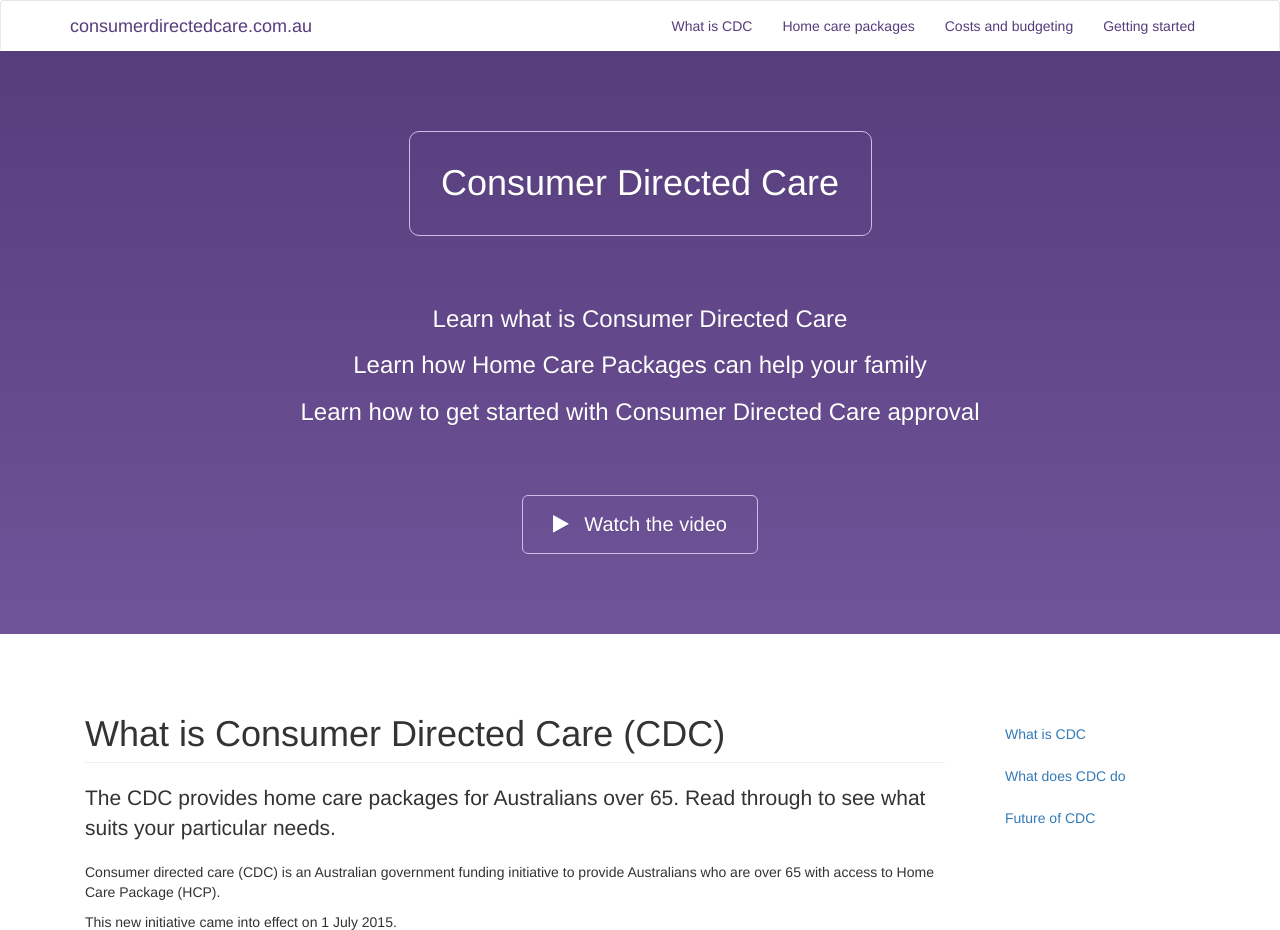
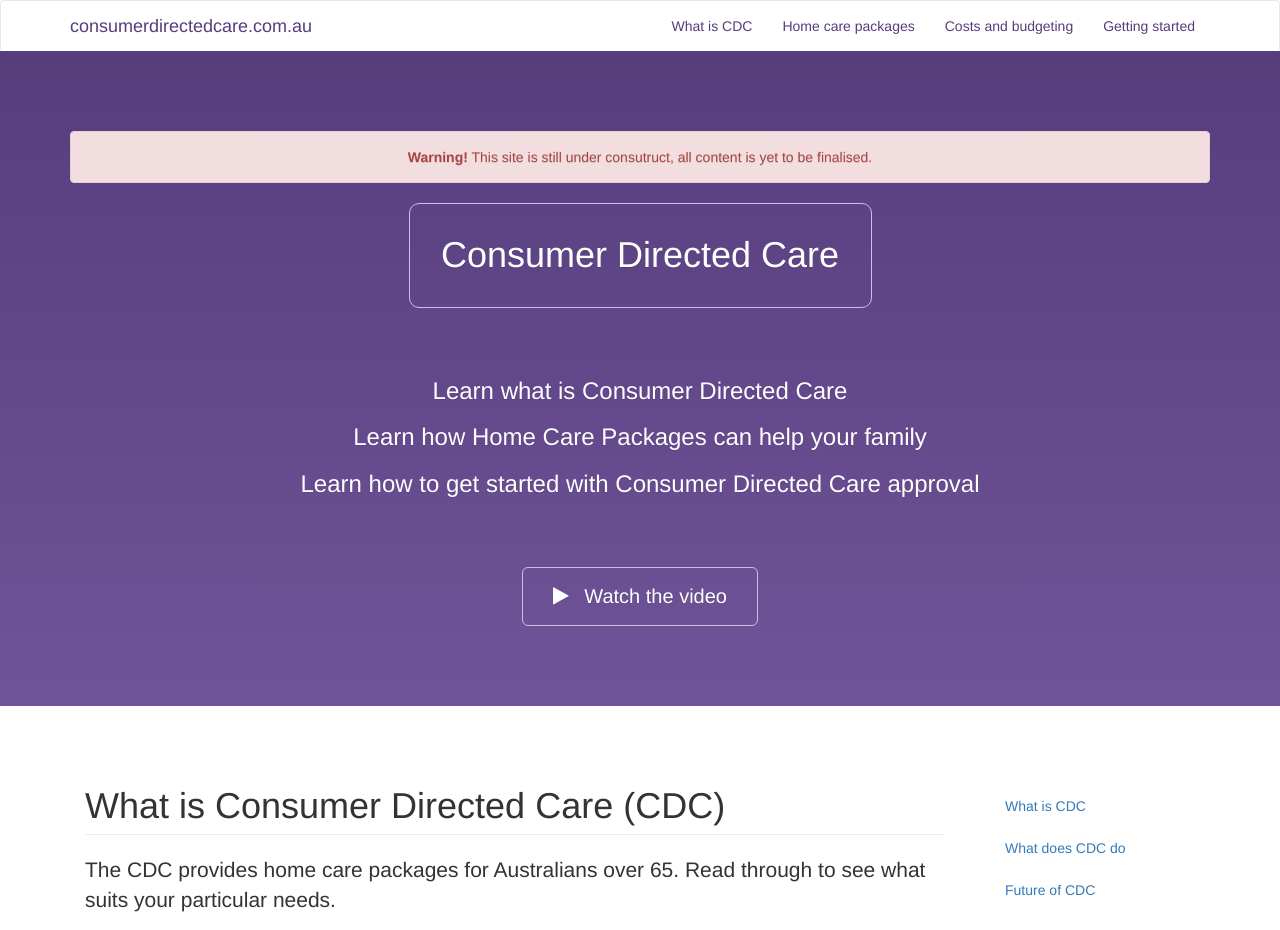
Before and after one commit to alongworth/alongworth.github.io, a plain HTML site: page index.html in a window 1280 px wide. Shown: the top 930 px of the page. Drawn offline with nearby package versions, Linux system fonts and the light colour scheme.

Commit message:
warning under construction

```diff
--- a/index.html
+++ b/index.html
@@ -48,6 +48,7 @@
       </nav>
       <div class="hero-head home">
          <div class="container">
+            <div class="alert alert-danger" role="alert"> <strong>Warning!</strong> This site is still under consutruct, all content is yet to be finalised. </div>
             <h1>Consumer Directed Care</h1>
             <h2>Learn what is Consumer Directed Care</h2>
             <h3>Learn how Home Care Packages can help your family</h3>
```
